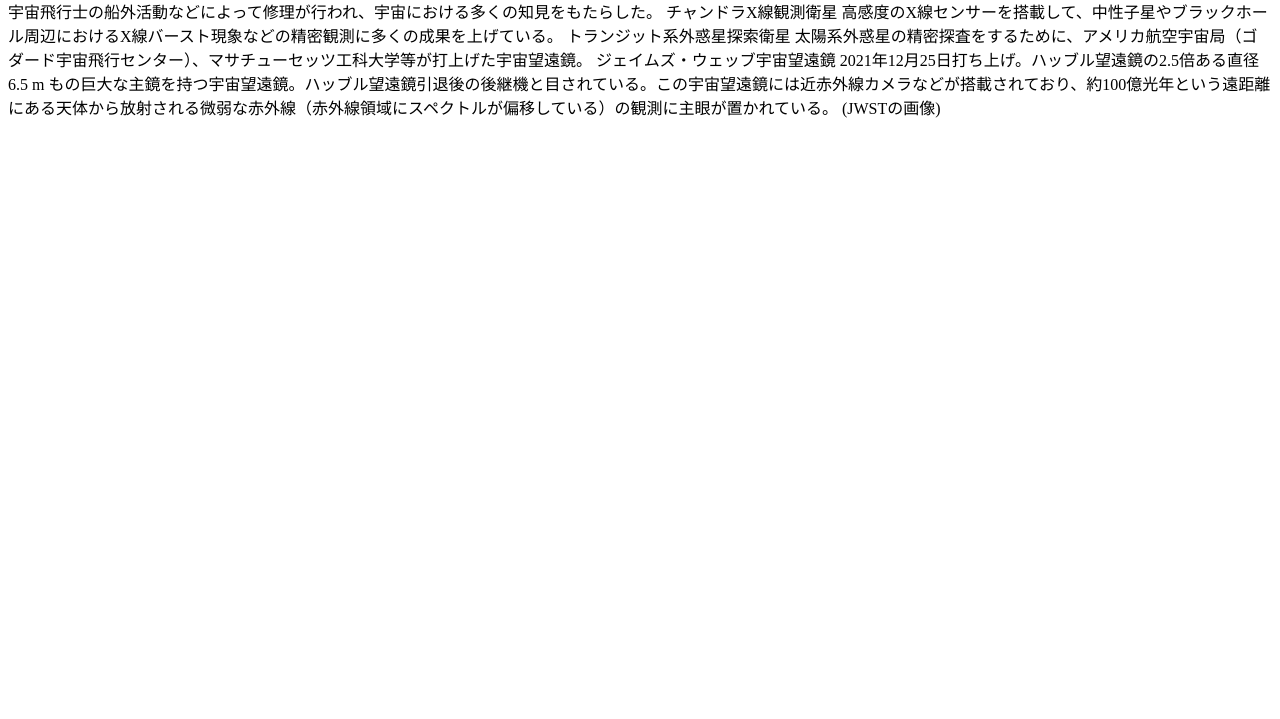
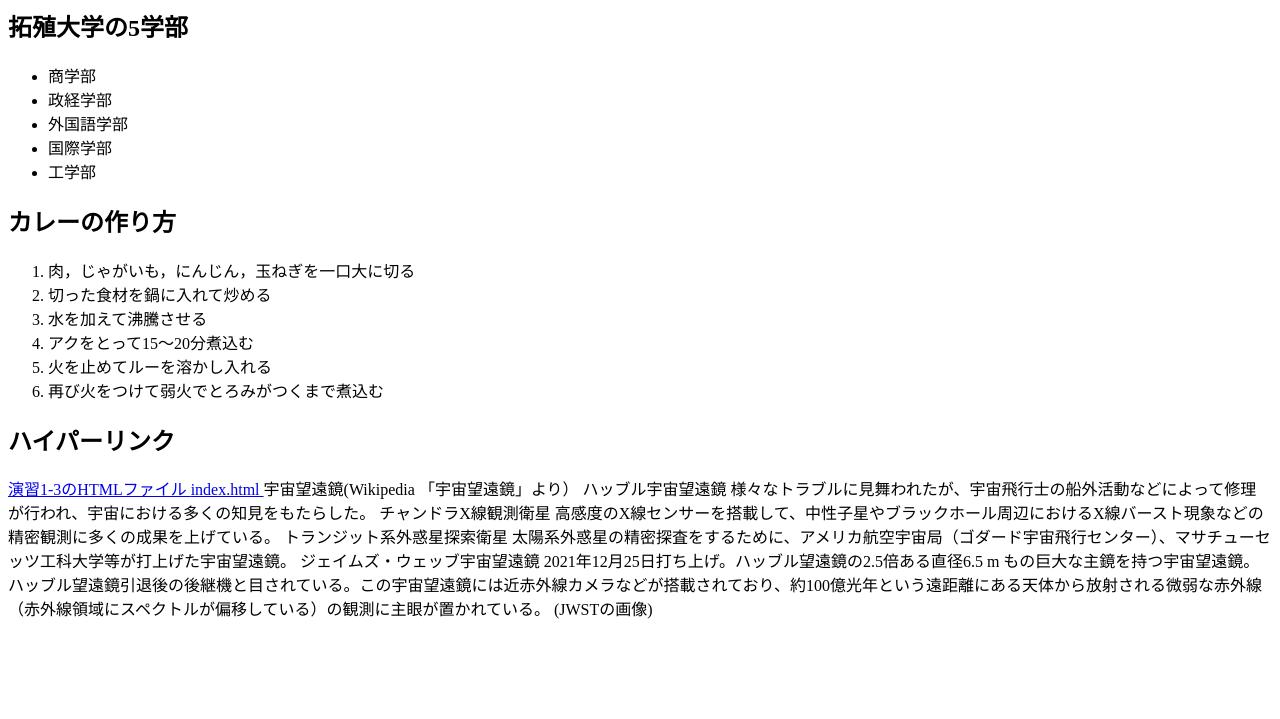
Before and after one commit to G484332024/medialabo, a plain HTML site: page Practice-html/elements.html in a window 1280 px wide. Shown: the part 81-800 px from the top of the page. Drawn offline with Linux system fonts and the light colour scheme.

Commit message:
演習1-3終わり

```diff
--- a/Practice-html/elements.html
+++ b/Practice-html/elements.html
@@ -5,24 +5,32 @@
     <title>演習1-4: HTMLのさまざまな要素</title>
   </head>
   <body>
-	見出し: 演習1-4: HTMLのさまざまな要素
-		小見出し: 拓殖大学の5学部
-			商学部
-			政経学部
-			外国語学部
-			国際学部
-			工学部
-		小見出し: カレーの作り方
-			肉，じゃがいも，にんじん，玉ねぎを一口大に切る
-			切った食材を鍋に入れて炒める
-			水を加えて沸騰させる
-			アクをとって15〜20分煮込む
-			火を止めてルーを溶かし入れる
-			再び火をつけて弱火でとろみがつくまで煮込む
-		小見出し: ハイパーリンク
-			演習1-3のHTMLファイル
-			index.html
-		小見出し: 宇宙望遠鏡(Wikipedia 「宇宙望遠鏡」より）
+	<!--見出し:--> <h1>演習1-4: HTMLのさまざまな要素</h1>
+		<!--小見出し:--> <h2>拓殖大学の5学部</h2>
+		<ul>
+			<li>商学部</li>
+			<li>政経学部</li>
+			<li>外国語学部</li>
+			<li>国際学部</li>
+			<li>工学部</li>
+		</ul>
+		<!--小見出し:--> <h2>カレーの作り方</h2>
+		<ol>
+			<li>肉，じゃがいも，にんじん，玉ねぎを一口大に切る</li>
+			<li>切った食材を鍋に入れて炒める</li>
+			<li>水を加えて沸騰させる</li>
+			<li>アクをとって15〜20分煮込む</li>
+			<li>火を止めてルーを溶かし入れる</li>
+			<li>再び火をつけて弱火でとろみがつくまで煮込む</li>
+		</ol>
+		<!--小見出し:--> <h2>ハイパーリンク</h2>
+			<a href="/Users/tsubukanmini/Documents/medialabo/Practice-html/JWST_spacecraft_model_2.png" title="演習1-3のHTMLファイル">
+				演習1-3のHTMLファイル
+			</a>
+			<a href="/Users/tsubukanmini/Documents/medialabo/Index.html">
+				index.html
+			</a>
+		<!--小見出し:--> 宇宙望遠鏡(Wikipedia 「宇宙望遠鏡」より）
 			ハッブル宇宙望遠鏡
 				様々なトラブルに見舞われたが、宇宙飛行士の船外活動などによって修理が行われ、宇宙における多くの知見をもたらした。
 			チャンドラX線観測衛星
```
Also changed, not shown: Practice-html/structure.html (+15 -7 lines), 1 other file.
